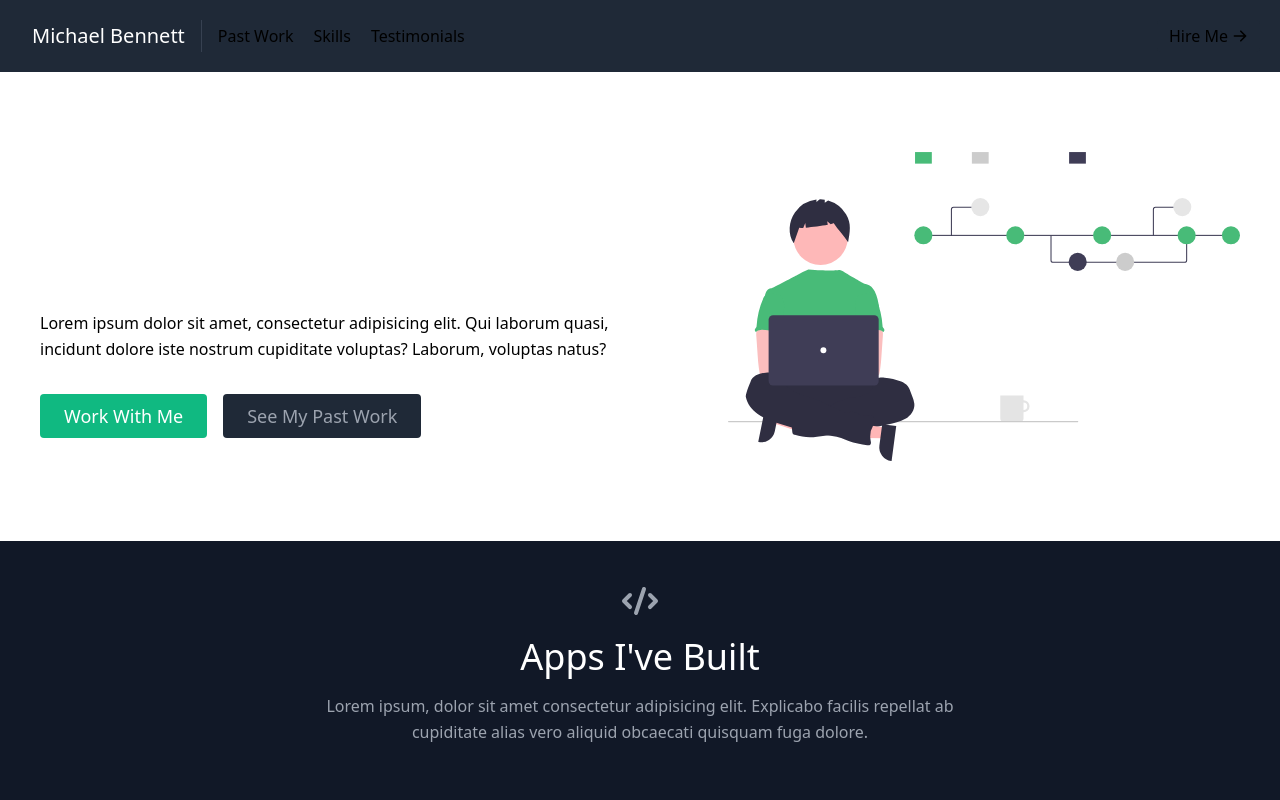
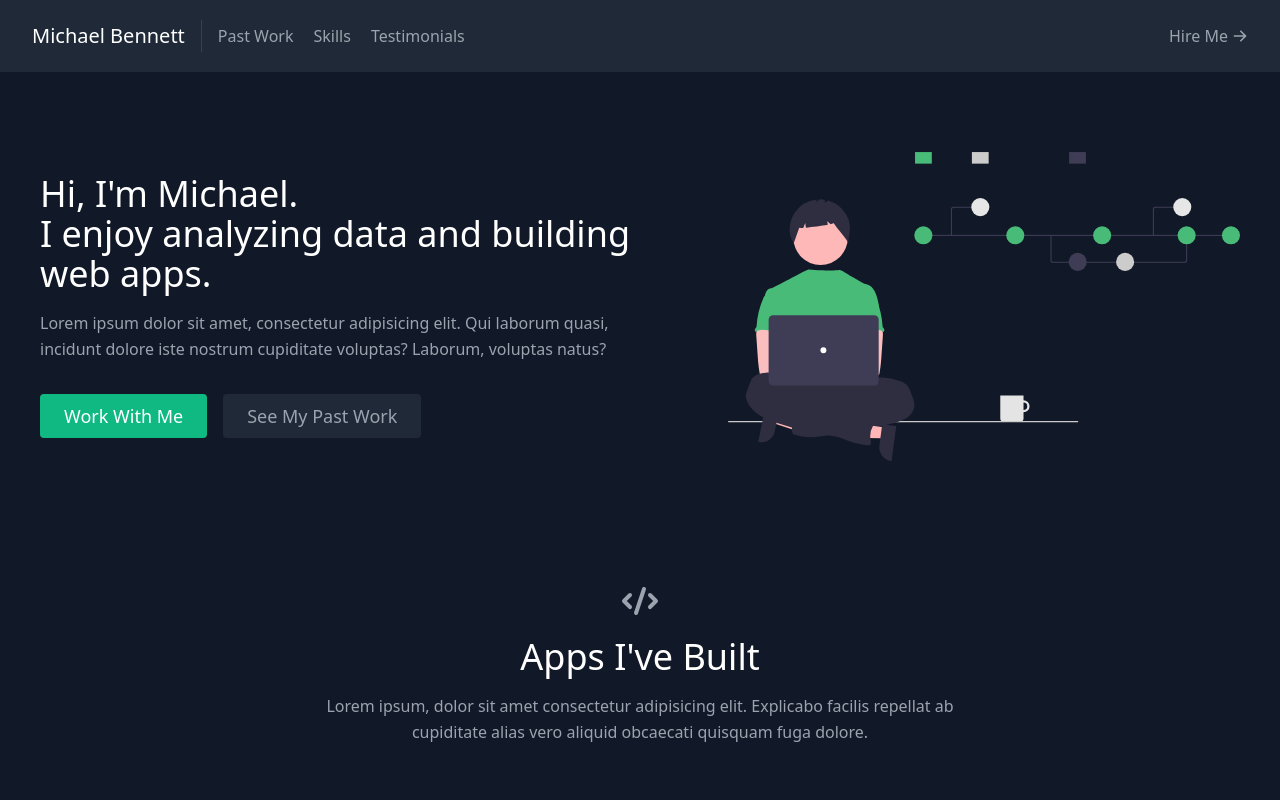
Before and after one commit to mben429/Portfolio-2022, a React (Create React App) app: page / in a window 1280 px wide. Shown: the top 800 px of the page. Built offline with nearby package versions, Linux system fonts and the light colour scheme.

Commit message:
some styling added

```diff
--- a/src/App.js
+++ b/src/App.js
@@ -10,7 +10,7 @@
 
 export default function App() {
   return (
-    <main>
+    <main className="text-gray-400 bg-gray-900 body-font">
       <Navbar />
       <About />
       <Projects />
```
